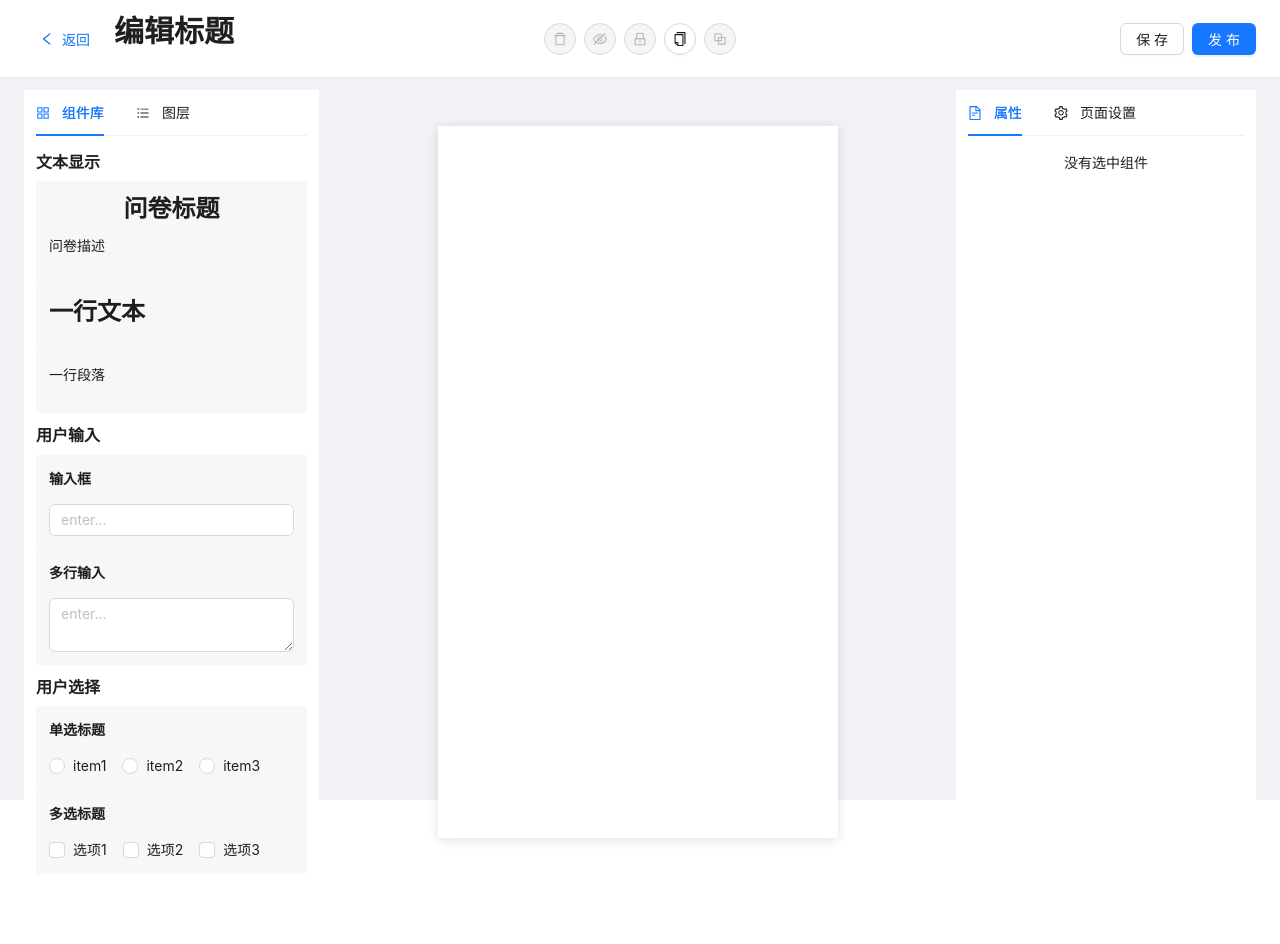
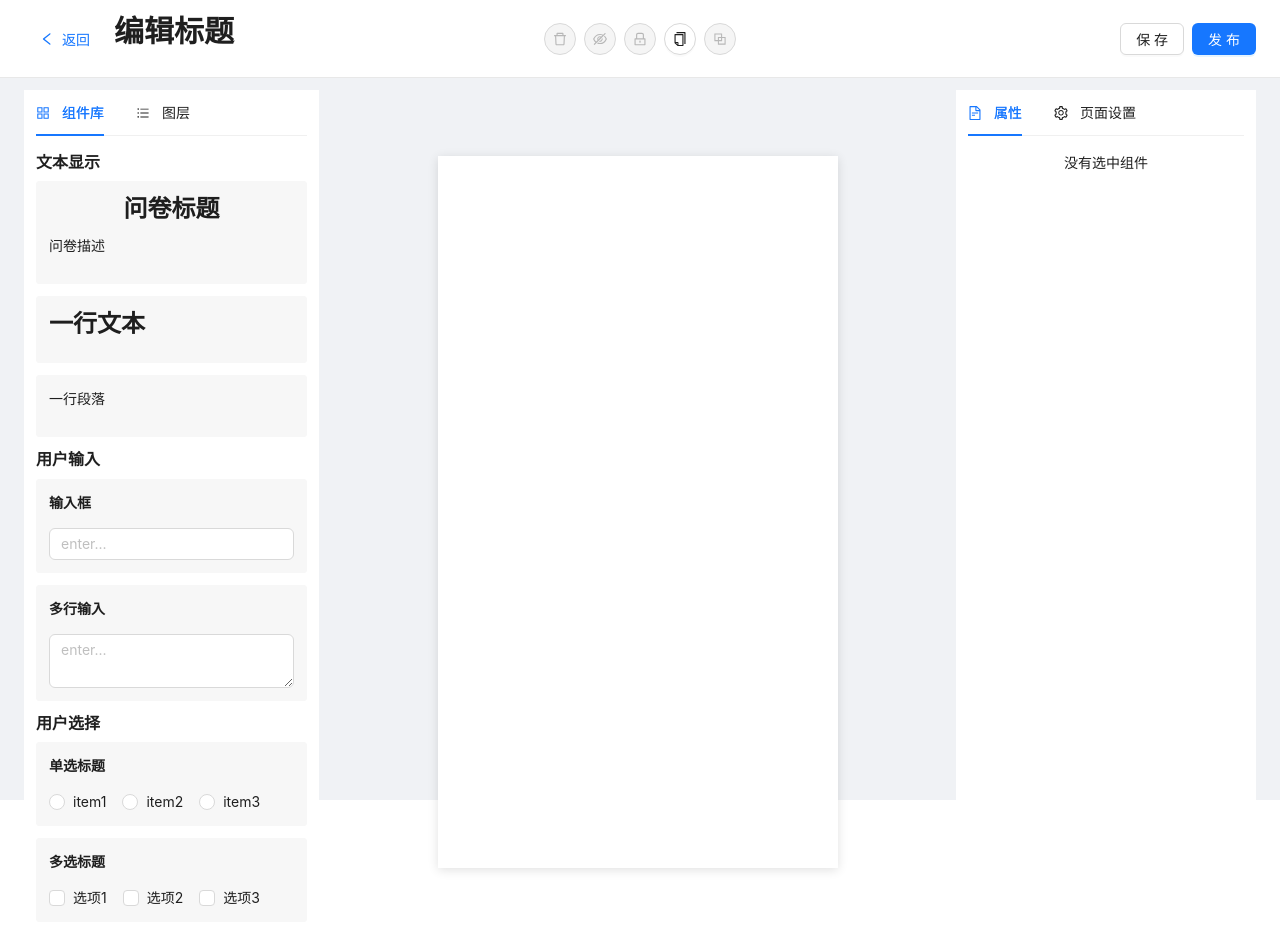
Before and after one commit to xiyuan404/survey-master, a React (Create React App) app: page /survey/edit/1 in a window 1280 px wide. Before the commit the page ends 886 px from the top, so only its background shows below. Built offline with nearby package versions, Linux system fonts and the light colour scheme; no server answers.

Commit message:
fix(组件库): fix the vertical gap between component

```diff
--- a/src/pages/survey/Edit/ComponentLib.module.scss
+++ b/src/pages/survey/Edit/ComponentLib.module.scss
@@ -5,6 +5,7 @@
   border-radius: 3px;
   background-color: #f7f7f7;
   cursor: pointer;
+  margin-bottom: 12px;
   &:hover {
     border-color: #d9d9d9;
   }
```
